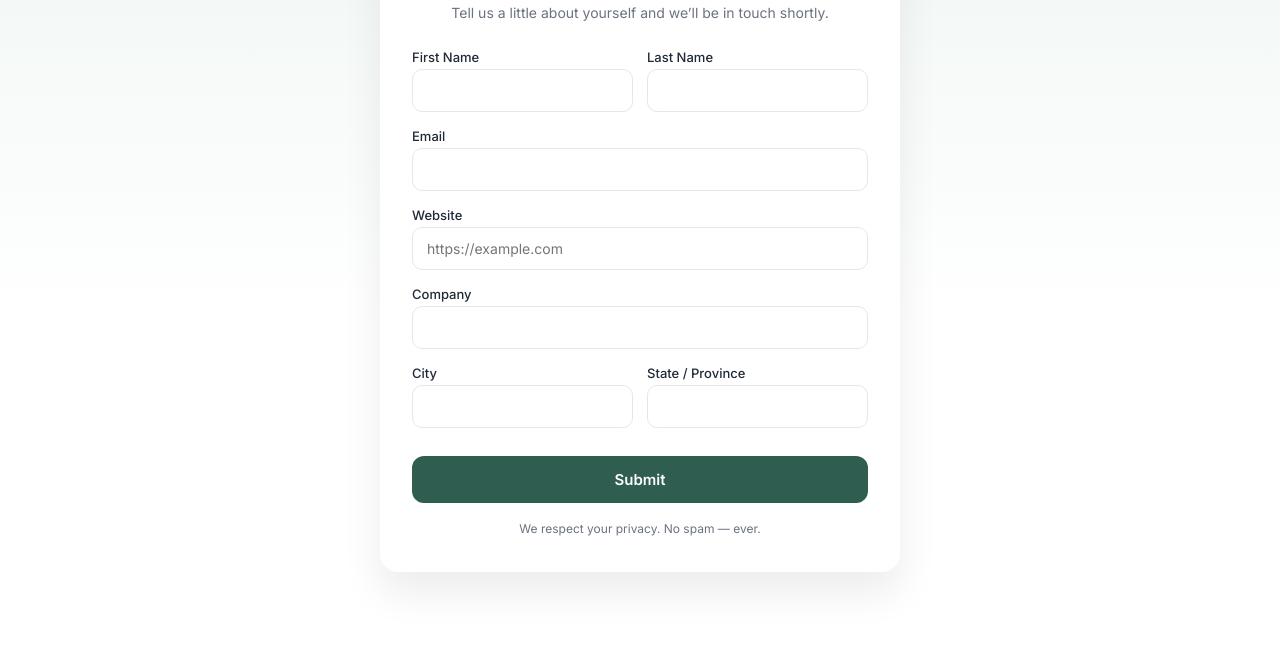
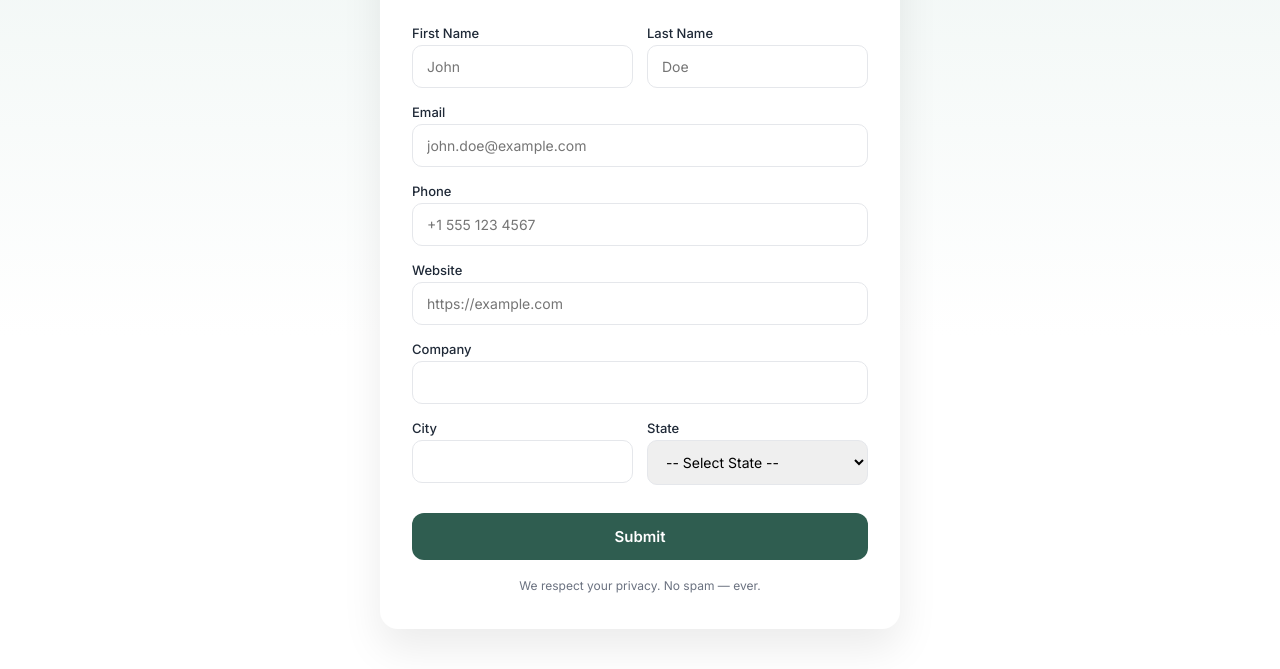
Before and after one commit to NikhilP1876/NPVenturesForm, a plain HTML site: page index.html in a window 1280 px wide. Shown: the part 164-833 px from the top of the page. Before the commit the page ends 800 px from the top, so only its background shows below. Drawn offline with Linux system fonts and the light colour scheme.

Commit message:
Update index.html

```diff
--- a/index.html
+++ b/index.html
@@ -37,19 +37,50 @@
         <div class="row">
           <div>
             <label for="first_name">First Name</label>
-            <input id="first_name" name="first_name" type="text" maxlength="40">
+            <input
+              id="first_name"
+              name="first_name"
+              type="text"
+              maxlength="40"
+              placeholder="John"
+            >
           </div>
 
           <div>
             <label for="last_name">Last Name</label>
-            <input id="last_name" name="last_name" type="text" maxlength="80">
+            <input
+              id="last_name"
+              name="last_name"
+              type="text"
+              maxlength="80"
+              placeholder="Doe"
+            >
           </div>
         </div>
 
         <div>
           <label for="email">Email</label>
-          <input id="email" name="email" type="email" maxlength="80">
+          <input
+            id="email"
+            name="email"
+            type="email"
+            maxlength="80"
+            placeholder="john.doe@example.com"
+          >
         </div>
+
+        <div>
+          <label for="phone">Phone</label>
+          <input
+            id="phone"
+            name="phone"
+            type="tel"
+            placeholder="+1 555 123 4567"
+            maxlength="20"
+            required
+          >
+        </div>
+
 
         <div>
           <label for="website">Website</label>
@@ -74,9 +105,65 @@
           </div>
 
           <div>
-            <label for="state">State / Province</label>
-            <input id="state" name="state" type="text" maxlength="20">
+            <label for="state_code">State</label>
+            <select id="state_code" name="state_code" required>
+              <option value="">-- Select State --</option>
+
+              <option value="AK">Alaska</option>
+              <option value="AL">Alabama</option>
+              <option value="AR">Arkansas</option>
+              <option value="AZ">Arizona</option>
+              <option value="CA">California</option>
+              <option value="CO">Colorado</option>
+              <option value="CT">Connecticut</option>
+              <option value="DC">District of Columbia</option>
+              <option value="DE">Delaware</option>
+              <option value="FL">Florida</option>
+              <option value="GA">Georgia</option>
+              <option value="HI">Hawaii</option>
+              <option value="IA">Iowa</option>
+              <option value="ID">Idaho</option>
+              <option value="IL">Illinois</option>
+              <option value="IN">Indiana</option>
+              <option value="KS">Kansas</option>
+              <option value="KY">Kentucky</option>
+              <option value="LA">Louisiana</option>
+              <option value="MA">Massachusetts</option>
+              <option value="MD">Maryland</option>
+              <option value="ME">Maine</option>
+              <option value="MI">Michigan</option>
+              <option value="MN">Minnesota</option>
+              <option value="MO">Missouri</option>
+              <option value="MS">Mississippi</option>
+              <option value="MT">Montana</option>
+              <option value="NC">North Carolina</option>
+              <option value="ND">North Dakota</option>
+              <option value="NE">Nebraska</option>
+              <option value="NH">New Hampshire</option>
+              <option value="NJ">New Jersey</option>
+              <option value="NM">New Mexico</option>
+              <option value="NV">Nevada</option>
+              <option value="NY">New York</option>
+              <option value="OH">Ohio</option>
+              <option value="OK">Oklahoma</option>
+              <option value="OR">Oregon</option>
+              <option value="PA">Pennsylvania</option>
+              <option value="RI">Rhode Island</option>
+              <option value="SC">South Carolina</option>
+              <option value="SD">South Dakota</option>
+              <option value="TN">Tennessee</option>
+              <option value="TX">Texas</option>
+              <option value="UT">Utah</option>
+              <option value="VA">Virginia</option>
+              <option value="VT">Vermont</option>
+              <option value="WA">Washington</option>
+              <option value="WI">Wisconsin</option>
+              <option value="WV">West Virginia</option>
+              <option value="WY">Wyoming</option>
+
+            </select>
           </div>
+
         </div>
 
         <!-- Hidden Country (default = United States) -->
```
